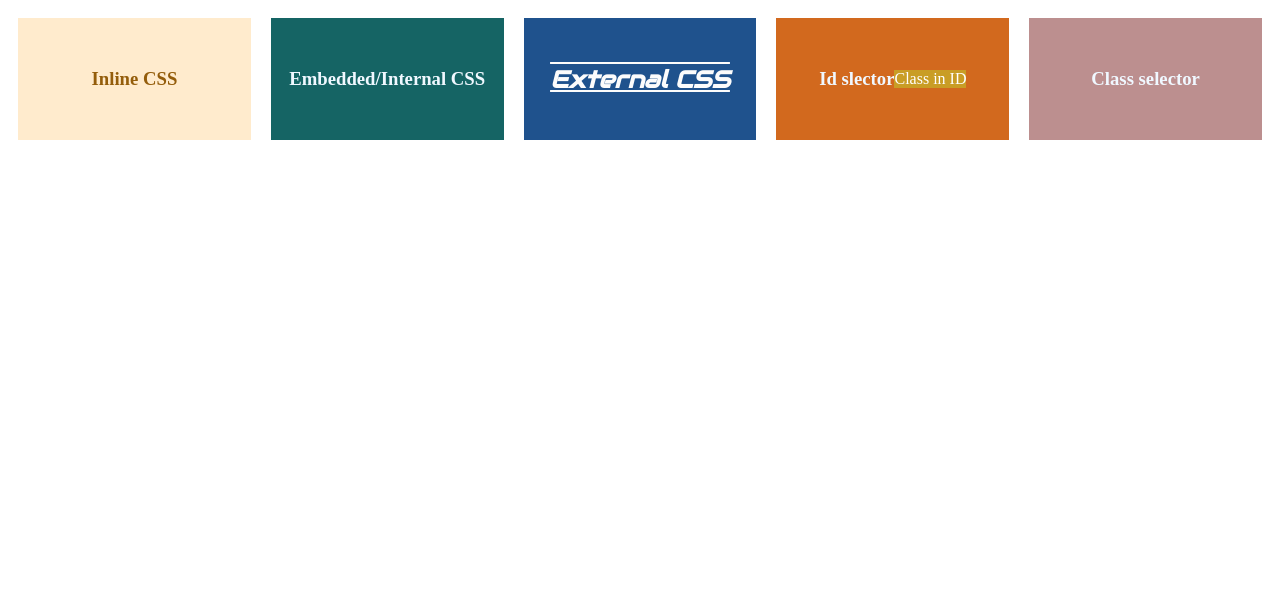
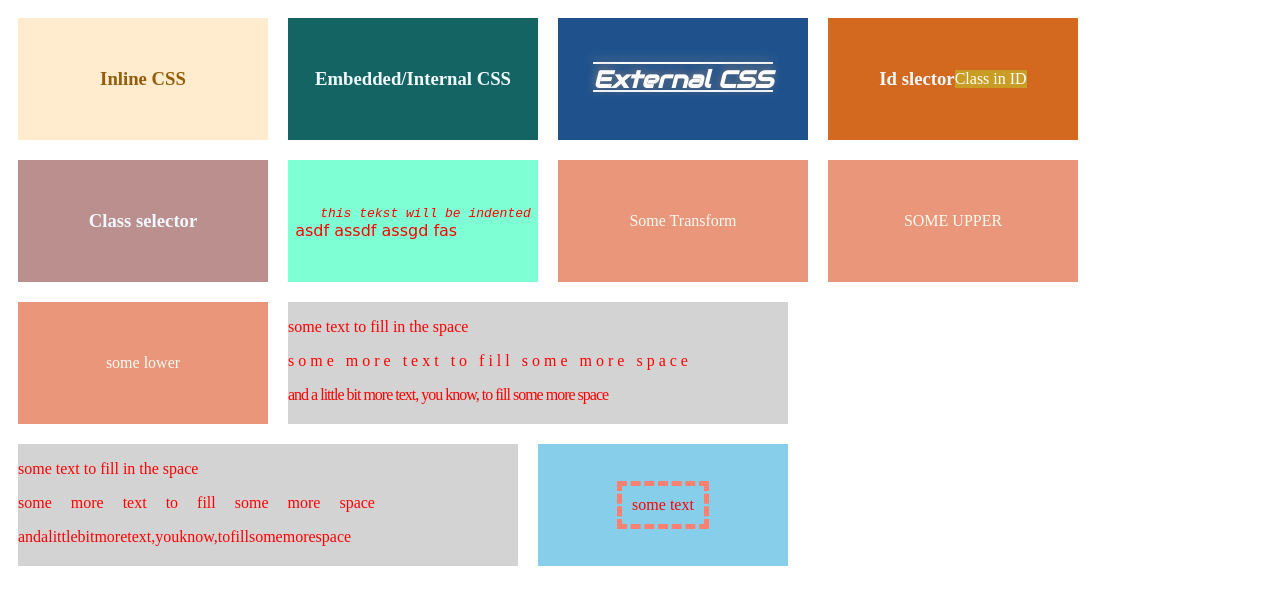
Before and after one commit to Buzz42er/StyleSheetsTeritory, a plain HTML site: page index.html in a window 1280 px wide. Drawn offline with Linux system fonts and the light colour scheme; a web font is replaced by a local one.

Commit message:
started box model
got to the background atribute

```diff
--- a/index.html
+++ b/index.html
@@ -65,5 +65,40 @@
     </div>
 -->
 
+<div class="indent">
+    <p><em>this tekst will be indented</em> <br>
+        asdf assdf assgd fas</p>
+</div>
+
+<div class="transform">
+    some transform
+</div>
+
+<div class="upper">
+    some upper
+</div>
+
+<div class="lower">
+    SOME lower
+</div>
+
+<div class="letterSpacing">
+    <p class="normal">some text to fill in the space</p>
+    <p class="positive">some more text to fill some more space</p>
+    <p class="negative">and a little bit more text, you know, to fill some more space</p>
+</div>
+
+<div class="wordSpacing">
+    <p class="normal">some text to fill in the space</p>
+    <p class="positive">some more text to fill some more space</p>
+    <p class="negative">and a little bit more text, you know, to fill some more space</p>
+</div>
+
+<div class="bproperties">
+
+    <p class="textBorder">some text</p>
+
+</div>
+
 </body>
 </html>
--- a/style.css
+++ b/style.css
@@ -17,12 +17,14 @@ p /*selector*/ {
 
 body {
     display: flex;
-    align-content: space-around;
+    flex-wrap: wrap;/*gets content inline when there is room for it otherwise makes them go in another row*/
 }
 
 div {
 
     margin: 10px;
+    /*box has width and height that you can change like this*/
+    /*min and max width and hight -> that way your box can be standardised for multiple screens, it looks good everywere*/
     width: 250px;
     height: 122px;
     display: flex;
@@ -32,7 +34,8 @@ div {
 
 
 .external {
-    /*text*/
+    /*text, mostly*/
+    /*this is how you manipulate background color of the box(element)*/
     background-color: rgb(31, 82, 141);
     color: rgb(252, 252, 252); /*text color*/
     font-family: "Audiowide", sans-serif;
@@ -42,6 +45,15 @@ div {
     /*text-align: center; right; left;*/
     /*vertical-align: middle; top; bottom; // baseline; sub; super; -10px*/
     text-decoration: overline underline ;/*line-through; none; inherit; blink(This value is valid but is deprecated and most browsers ignore it.)*/
+    text-shadow: -1px -2px 0.5em rgb(124, 124, 124);/*blur all ower*/
+    /*
+    first – the X-coordinate
+    secound – the Y-coordinate
+    third – the blur radius
+    0.5em - blur all over
+    grey – the color of the shadow
+    */
+
 }
 
 
@@ -65,6 +77,8 @@ div {
     background-color: rgb(201, 157, 37);
     color: rgb(255, 255, 255);
 }
+
+
 /*problem - pitat Vjerana
 .alignDiv {
     background-color: aquamarine;
@@ -87,5 +101,93 @@ div {
 
     font-family: 'Flow Circular', cursive;
     background-color: aquamarine;
+    text-indent: 25px;
+}
+
+.indent em {
+    font-family: 'Courier New', Courier, monospace;
+    font-size: small;
+}
+
+
+.transform {
+    background-color: darksalmon;
+    color:floralwhite ;
+    text-transform: capitalize;/*capitalizes first character of every word*/
+}
+
+.upper {
+    background-color: darksalmon;
+    color:floralwhite ;
+    text-transform: uppercase;
+}
+
+.lower {
+    background-color: darksalmon;
+    color:floralwhite ;
+    text-transform: lowercase;
+}
+
+.letterSpacing {
+    background-color: lightgrey;
+    color: rgb(160, 76, 66);
+    width: 500px;
+    display:table;
+
+
 
 }
+
+.letterSpacing p.normal {
+
+    letter-spacing: normal;
+}
+
+.letterSpacing p.positive {
+    letter-spacing: 4px;
+
+}
+
+.letterSpacing p.negative {
+    letter-spacing: -1px;
+}
+
+.wordSpacing {
+    background-color: lightgrey;
+    color: rgb(160, 76, 66);
+    width: 500px;
+    display:table;
+    /*px, pt, pc, cm, mm, inches, em, and ex*/
+
+
+}
+
+.wordSpacing p.normal {
+
+    word-spacing: normal;
+}
+
+.wordSpacing p.positive {
+    word-spacing: 15px;
+
+}
+
+.wordSpacing p.negative {
+    word-spacing: -4px;
+}
+
+
+/*box model*/
+
+/*order of box properties = top -> right -> bottom -> left*/
+
+.bproperties {
+    background-color: skyblue;
+    color: salmon;
+}
+
+.bproperties p.textBorder {
+    border: 5px dashed salmon; /*width style color*/
+    padding: 10px;
+
+}
```
